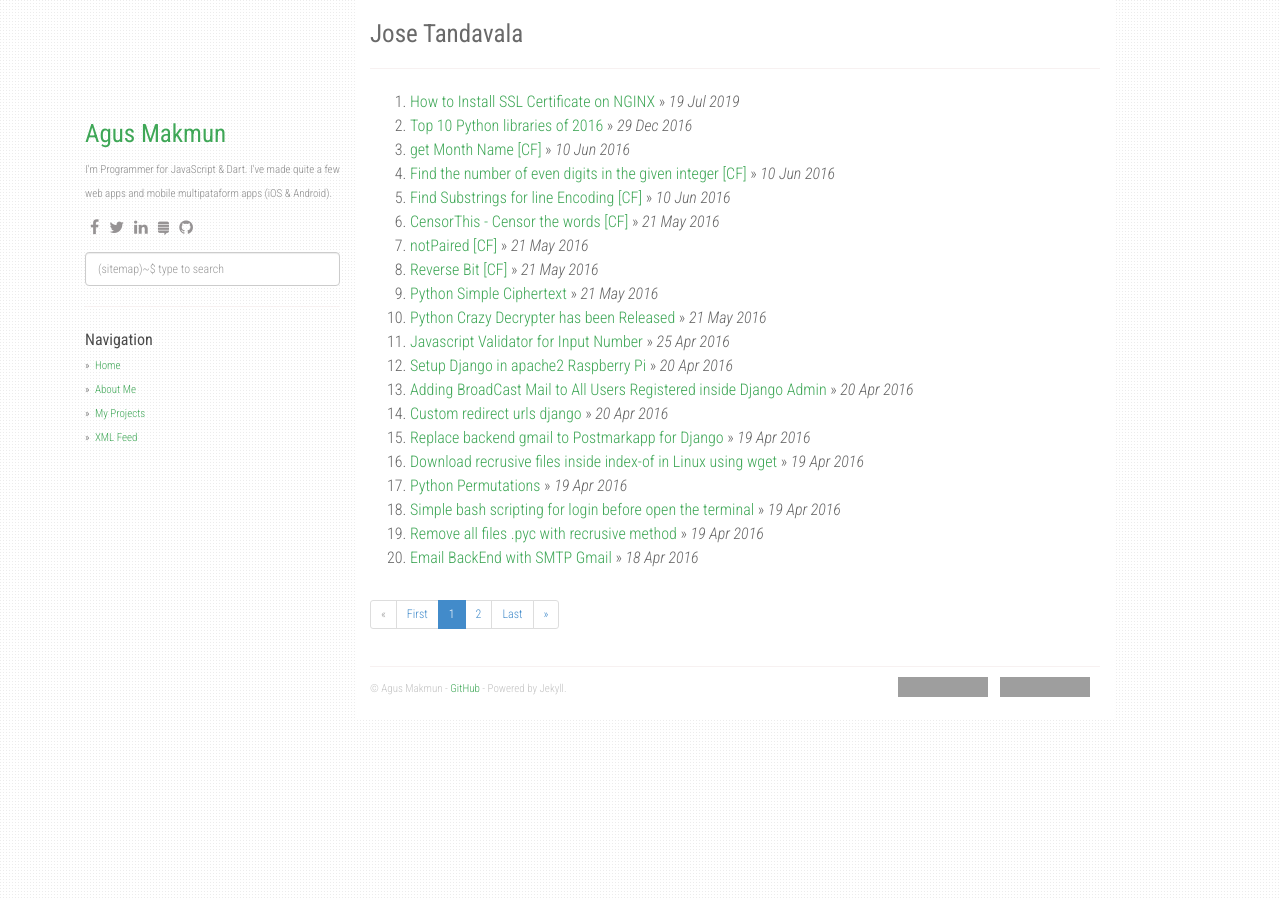
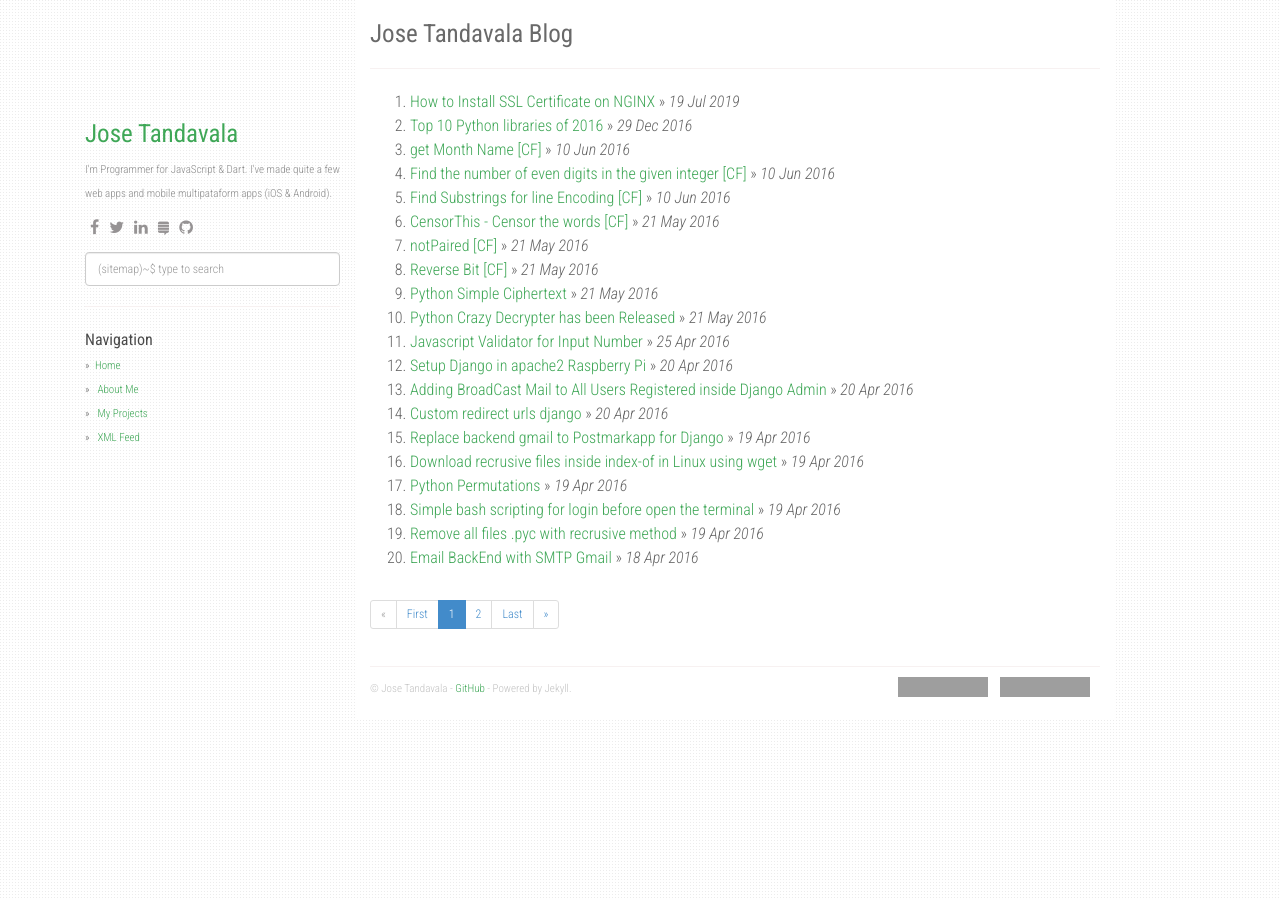
Before and after one commit to tandavala/tandavala.github.io, a Jekyll site: the page built from index.html, in a window 1280 px wide. Built offline with Jekyll 4.4.1, drawn with Linux system fonts in a browser that asks for light colours; nearby versions of some CDN libraries; the list of posts is cut into pages by our own code; some of the changed lines change nothing that is shown; grey boxes are pictures that could not be loaded.

Commit message:
add image

```diff
--- a/_config.yml
+++ b/_config.yml
@@ -1,6 +1,6 @@
-title: Jose Tandavala
+title: Jose Tandavala Blog
 description: My Personal Web Site
-author: Agus Makmun
+author: Jose Tandavala
 github: https://github.com/tandavala
 about: I'm Programmer for JavaScript & Dart. I've made quite a few web apps and mobile multipataform apps (iOS & Android).
 disqus_shortname: tandavala
--- a/_layouts/default.html
+++ b/_layouts/default.html
@@ -1,112 +1,150 @@
 ---
 layout: compress
 ---
+
 <!DOCTYPE html>
 <html>
   <head>
-    <meta charset="utf-8">
-    <meta http-equiv="X-UA-Compatible" content="IE=edge,chrome=1">
-    <meta name="viewport" content="width=device-width, initial-scale=1">
+    <meta charset="utf-8" />
+    <meta http-equiv="X-UA-Compatible" content="IE=edge,chrome=1" />
+    <meta name="viewport" content="width=device-width, initial-scale=1" />
     <link rel="shortcut icon" href="/static/img/favicon.ico" />
-    <title>{% if page.title %}{{ page.title }} - {{ site.title }}{% else %}{{ site.author }}{% endif %}</title>
+    <title>
+      {% if page.title %}{{ page.title }} - {{ site.title }}{% else %}{{
+        site.author
+      }}{% endif %}
+    </title>
     <meta name="author" content="{{ site.author }}" />
-    <meta name="description" content="{% if page.title %}{{ page.title }}{% else %}{{ site.description }}{% endif %}" />
-    <meta name="keywords" content="{% if page.title %}{{ page.title }}, {{ site.title }}, {% for categ in page.categories %}{{ categ }}{% if forloop.last == false %}, {% endif %}{% endfor %}{% else %}{{ site.title }}, {% for category in site.categories %}{% capture categories_slug %}{{ category | first }}{% endcapture %}{% for categ in categories_slug %}{{ categ }}{% endfor %}{% if forloop.last == false %}, {% endif %}{% endfor %}{% endif %}" />
-    <link rel="alternate" type="application/rss+xml" title="RSS" href="/feed.xml">
-    <meta content="{{ site.share.fb_appid }}" property="fb:app_id">
-    <meta content="{{ site.title }}" property="og:site_name">
+    <meta
+      name="description"
+      content="{% if page.title %}{{ page.title }}{% else %}{{
+        site.description
+      }}{% endif %}"
+    />
+    <meta
+      name="keywords"
+      content="{% if page.title %}{{ page.title }}, {{
+        site.title
+      }}, {% for categ in page.categories %}{{
+        categ
+      }}{% if forloop.last == false %}, {% endif %}{% endfor %}{% else %}{{
+        site.title
+      }}, {% for category in site.categories %}{% capture categories_slug %}{{
+        category | first
+      }}{% endcapture %}{% for categ in categories_slug %}{{
+        categ
+      }}{% endfor %}{% if forloop.last == false %}, {% endif %}{% endfor %}{% endif %}"
+    />
+    <link
+      rel="alternate"
+      type="application/rss+xml"
+      title="RSS"
+      href="/feed.xml"
+    />
+    <meta content="{{ site.share.fb_appid }}" property="fb:app_id" />
+    <meta content="{{ site.title }}" property="og:site_name" />
 
     {% if page.noindex %}
-      <meta name="robots" content="noindex">
-    {% endif %}
+    <meta name="robots" content="noindex" />
+    {% endif %} {% if page.title %}
+    <meta content="{{ page.title }}" property="og:title" />
+    <meta content="article" property="og:type" />
+    {% else %}
+    <meta content="{{ site.title }}" property="og:title" />
+    <meta content="website" property="og:type" />
+    {% endif %} {% if page.description %}
+    <meta content="{{ page.description }}" property="og:description" />
+    {% else %}
+    <meta content="{{ site.description }}" property="og:description" />
+    {% endif %} {% if page.url %}
+    <meta content="{{ site.url }}{{ page.url }}" property="og:url" />
+    {% endif %} {% if page.date %}
+    <meta
+      content="{{ page.date | date_to_xmlschema }}"
+      property="article:published_time"
+    />
+    <meta content="{{ site.url }}/about/" property="article:author" />
+    {% endif %} {% if page.image %}
+    <meta
+      content="{{ site.url }}/static/img/posts/{{ page.image }}"
+      property="og:image"
+    />
+    {% endif %} {% if page.categories %} {% for category in page.categories
+    limit:1 %}
+    <meta content="{{ category }}" property="article:section" />
+    {% endfor %} {% endif %} {% if page.tags %} {% for tag in page.tags %}
+    <meta content="{{ tag }}" property="article:tag" />
+    {% endfor %} {% endif %}
+
+    <meta name="twitter:card" content="summary" />
+    <meta name="twitter:site" content="@{{ site.share.twitter_username }}" />
+    <meta name="twitter:creator" content="@{{ site.share.twitter_username }}" />
 
     {% if page.title %}
-      <meta content="{{ page.title }}" property="og:title">
-      <meta content="article" property="og:type">
+    <meta name="twitter:title" content="{{ page.title }}" />
     {% else %}
-      <meta content="{{ site.title }}" property="og:title">
-      <meta content="website" property="og:type">
-    {% endif %}
-
-    {% if page.description %}
-      <meta content="{{ page.description }}" property="og:description">
+    <meta name="twitter:title" content="{{ site.title }}" />
+    {% endif %} {% if page.url %}
+    <meta name="twitter:url" content="{{ site.url }}{{ page.url }}" />
+    {% endif %} {% if page.description %}
+    <meta name="twitter:description" content="{{ page.description }}" />
     {% else %}
-      <meta content="{{ site.description }}" property="og:description">
-    {% endif %}
-
-    {% if page.url %}
-      <meta content="{{ site.url }}{{ page.url }}" property="og:url">
-    {% endif %}
-
-    {% if page.date %}
-      <meta content="{{ page.date | date_to_xmlschema }}" property="article:published_time">
-      <meta content="{{ site.url }}/about/" property="article:author">
-    {% endif %}
-
-    {% if page.image %}
-      <meta content="{{ site.url }}/static/img/posts/{{ page.image }}" property="og:image">
-    {% endif %}
-
-    {% if page.categories %}
-      {% for category in page.categories limit:1 %}
-        <meta content="{{ category }}" property="article:section">
-      {% endfor %}
-    {% endif %}
-
-    {% if page.tags %}
-      {% for tag in page.tags %}
-        <meta content="{{ tag }}" property="article:tag">
-      {% endfor %}
-    {% endif %}
-
-    <meta name="twitter:card" content="summary">
-    <meta name="twitter:site" content="@{{ site.share.twitter_username }}">
-    <meta name="twitter:creator" content="@{{ site.share.twitter_username }}">
-
-    {% if page.title %}
-      <meta name="twitter:title" content="{{ page.title }}">
-    {% else %}
-      <meta name="twitter:title" content="{{ site.title }}">
-    {% endif %}
-
-    {% if page.url %}
-      <meta name="twitter:url" content="{{ site.url }}{{ page.url }}">
-    {% endif %}
-
-    {% if page.description %}
-      <meta name="twitter:description" content="{{ page.description }}">
-    {% else %}
-      <meta name="twitter:description" content="{{ site.description }}">
-    {% endif %}
-
-    {% if page.header-img %}
-      <meta name="twitter:image:src" content="{{ site.url }}/{{ page.header-img }}">
+    <meta name="twitter:description" content="{{ site.description }}" />
+    {% endif %} {% if page.header-img %}
+    <meta
+      name="twitter:image:src"
+      content="{{ site.url }}/{{ page.header - img }}"
+    />
     {% endif %}
 
     <!-- Font awesome icons -->
-    <link href="/static/css/font-awesome.min.css" rel="stylesheet" integrity="sha384-T8Gy5hrqNKT+hzMclPo118YTQO6cYprQmhrYwIiQ/3axmI1hQomh7Ud2hPOy8SP1" crossorigin="anonymous">
+    <link
+      href="/static/css/font-awesome.min.css"
+      rel="stylesheet"
+      integrity="sha384-T8Gy5hrqNKT+hzMclPo118YTQO6cYprQmhrYwIiQ/3axmI1hQomh7Ud2hPOy8SP1"
+      crossorigin="anonymous"
+    />
     <!-- syntax highlighting CSS -->
-    <link rel="stylesheet" href="/static/css/syntax.css">
+    <link rel="stylesheet" href="/static/css/syntax.css" />
     <!-- Bootstrap core CSS -->
-    <link href="/static/css/bootstrap.min.css" rel="stylesheet">
+    <link href="/static/css/bootstrap.min.css" rel="stylesheet" />
     <!-- Fonts -->
-    <link href="https://fonts.googleapis.com/css?family=Roboto+Condensed:400,300italic,300,400italic,700&amp;subset=latin,latin-ext" rel="stylesheet" type="text/css">
+    <link
+      href="https://fonts.googleapis.com/css?family=Roboto+Condensed:400,300italic,300,400italic,700&amp;subset=latin,latin-ext"
+      rel="stylesheet"
+      type="text/css"
+    />
     <!-- Custom CSS -->
-    <link rel="stylesheet" href="/static/css/super-search.css">
-    <link rel="stylesheet" href="/static/css/thickbox.css">
-    <link rel="stylesheet" href="/static/css/projects.css">
-    <link rel="stylesheet" href="/static/css/main.css">
+    <link rel="stylesheet" href="/static/css/super-search.css" />
+    <link rel="stylesheet" href="/static/css/thickbox.css" />
+    <link rel="stylesheet" href="/static/css/projects.css" />
+    <link rel="stylesheet" href="/static/css/main.css" />
 
     {% if jekyll.environment == "production" %}
     <!-- Google Analytics -->
     <script>
-        (function(i,s,o,g,r,a,m){i['GoogleAnalyticsObject']=r;i[r]=i[r]||function(){
-        (i[r].q=i[r].q||[]).push(arguments)},i[r].l=1*new Date();a=s.createElement(o),
-        m=s.getElementsByTagName(o)[0];a.async=1;a.src=g;m.parentNode.insertBefore(a,m)
-        })(window,document,'script','https://www.google-analytics.com/analytics.js','ga');
+      (function(i, s, o, g, r, a, m) {
+        i["GoogleAnalyticsObject"] = r;
+        (i[r] =
+          i[r] ||
+          function() {
+            (i[r].q = i[r].q || []).push(arguments);
+          }),
+          (i[r].l = 1 * new Date());
+        (a = s.createElement(o)), (m = s.getElementsByTagName(o)[0]);
+        a.async = 1;
+        a.src = g;
+        m.parentNode.insertBefore(a, m);
+      })(
+        window,
+        document,
+        "script",
+        "https://www.google-analytics.com/analytics.js",
+        "ga"
+      );
 
-        ga('create', '{{ site.google_analytics }}', 'auto');
-        ga('send', 'pageview');
+      ga("create", "{{ site.google_analytics }}", "auto");
+      ga("send", "pageview");
     </script>
     {% endif %}
   </head>
@@ -114,7 +152,9 @@
     <div class="container">
       <div class="col-sm-3">
         <div class="fixed-condition">
-          <h1 class="author-name"><a href="/">{{ site.author }}</a></h1>
+          <h1 class="author-name">
+            <a href="/">{{ site.author }}</a>
+          </h1>
           {% if site.about %}
           <div class="profile-about">
             {{ site.about }}
@@ -123,12 +163,21 @@
           <div class="social">
             <ul>
               {% for link in site.social %}
-                <li><a href="{{ link.link }}" target="_blank"><i class="fa {{ link.icon }}"></i></a></li>
+              <li>
+                <a href="{{ link.link }}" target="_blank"
+                  ><i class="fa {{ link.icon }}"></i
+                ></a>
+              </li>
               {% endfor %}
             </ul>
           </div>
           <div class="search" id="js-search">
-            <input type="text" placeholder="(sitemap)~$ type to search" class="search__input form-control" id="js-search__input">
+            <input
+              type="text"
+              placeholder="(sitemap)~$ type to search"
+              class="search__input form-control"
+              id="js-search__input"
+            />
             <ul class="search__results" id="js-search__results"></ul>
           </div>
           <hr />
@@ -136,7 +185,9 @@
             <strong>Navigation</strong>
             <li><a href="/">Home</a></li>
             {% for i in site.urls %}
-              <li><a class="about" href="{{ i.url }}">{{ i.text }}</a></li>
+            <li>
+              <a class="about" href="{{ i.url }}">{{ i.text }}</a>
+            </li>
             {% endfor %}
           </ul>
         </div>
@@ -145,13 +196,24 @@
       <div class="col-sm-8 col-offset-1 main-layout">
         {{ content }}
         <footer>
-          &copy; {{ site.author }}
-          {% if site.github %}
-            - <a href="{{ site.github }}">{{ site.github }}</a> - Powered by Jekyll.
+          &copy; {{ site.author }} {% if site.github %} -
+          <a href="{{ site.github }}">{{ site.github }}</a> - Powered by Jekyll.
           {% endif %}
           <div class="btn-github" style="float:right;">
-            <iframe src="https://ghbtns.com/github-btn.html?user=agusmakmun&repo=agusmakmun.github.io&type=star&count=true" frameborder="0" scrolling="0" width="100" height="20px"></iframe>
-            <iframe src="https://ghbtns.com/github-btn.html?user=agusmakmun&repo=agusmakmun.github.io&type=fork&count=true" frameborder="0" scrolling="0" width="100" height="20px"></iframe>
+            <iframe
+              src="https://ghbtns.com/github-btn.html?user=tandavala&repo=tandavala.github.io&type=star&count=true"
+              frameborder="0"
+              scrolling="0"
+              width="100"
+              height="20px"
+            ></iframe>
+            <iframe
+              src="https://ghbtns.com/github-btn.html?user=tandavala&repo=tandavala.github.io&type=fork&count=true"
+              frameborder="0"
+              scrolling="0"
+              width="100"
+              height="20px"
+            ></iframe>
           </div>
         </footer>
       </div>
```
Also changed, not shown: 3 other files. Lines whose indentation alone changed are shown as unchanged.
